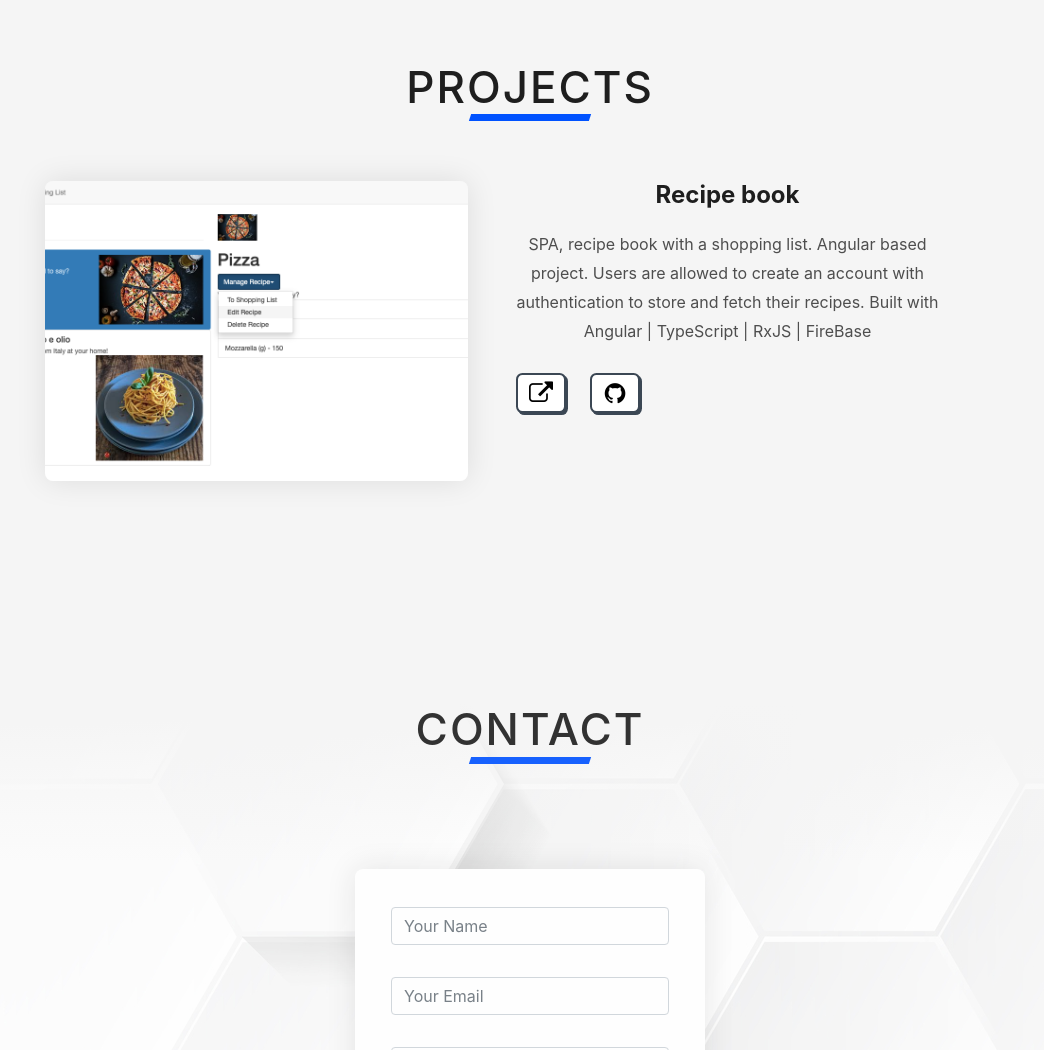
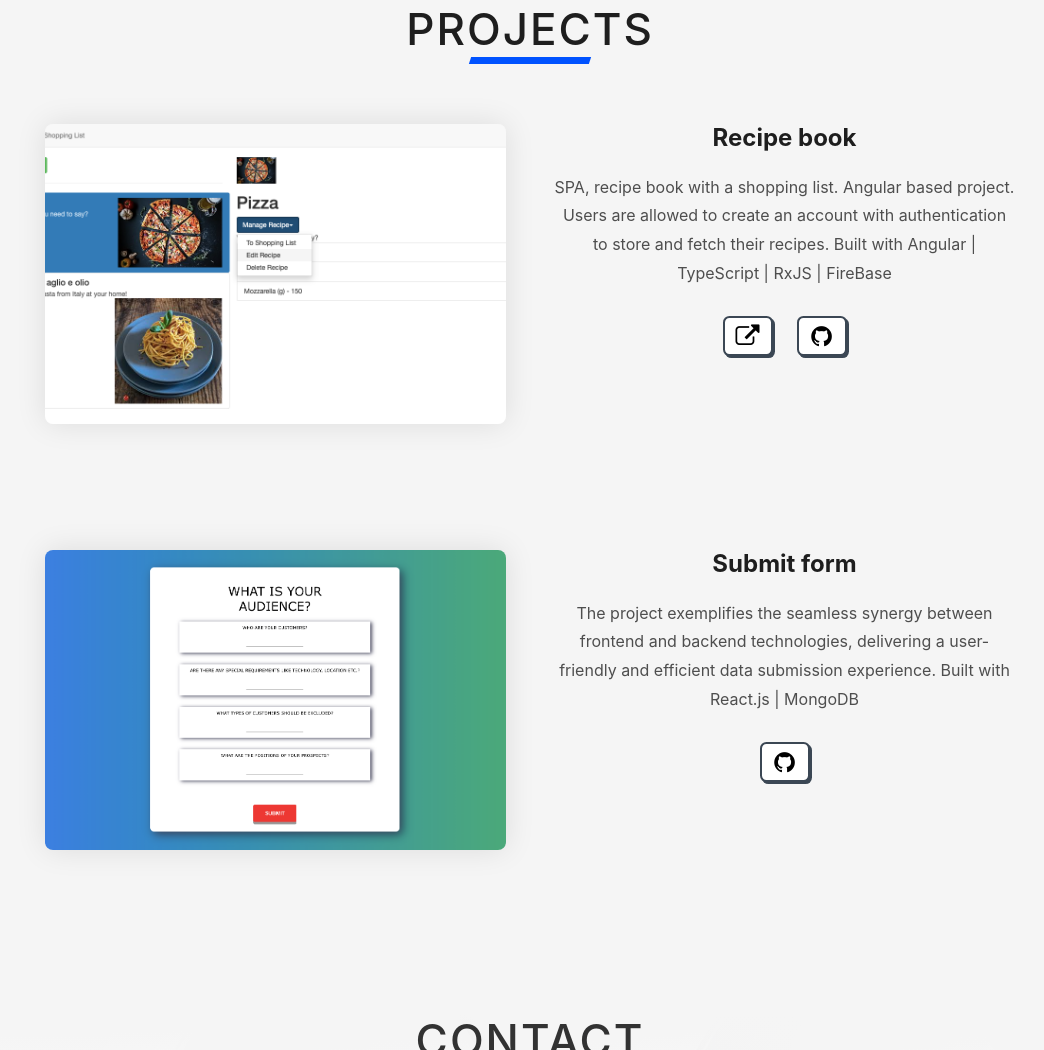
Before and after one commit to ap-net/adrianpiekarz.dev, a plain HTML site: page index.html in a window 1280 px wide. Shown: the part 1697-2747 px from the top of the page, without its empty margins (110-1154 px from the left). Drawn offline with Linux system fonts and the light colour scheme; a script that the page names is missing; files whose address does not match are found by name.

Commit message:
second project added

```diff
--- a/css/style.css
+++ b/css/style.css
@@ -906,7 +906,8 @@ a:hover {
 //--//-->   PORTFOLIO
 ======================================*/
 .boxes {
-    display: grid;
+    display: flex;
+    flex-direction: column;
     flex-wrap: wrap;
   grid-template-columns: auto auto;
   gap: 76px;
@@ -969,6 +970,7 @@ a:hover {
 }
 
 .links {
+  justify-content: center;
   display: flex;
   gap: 24px;
 }
--- a/index.html
+++ b/index.html
@@ -146,12 +146,12 @@
                     <h3 class="box_title">Recipe book</h3>
                     <p>SPA, recipe book with a shopping list. Angular based project. Users are allowed to create an account with authentication to store and fetch their recipes. Built with Angular | TypeScript | RxJS | FireBase</p>
                     <div class="links">
-                     <a href="https://rookieapp-olfh-kw0pajg17-ap-net.vercel.app/auth">
+                     <a href="https://rookieapp-olfh-kw0pajg17-ap-net.vercel.app/auth" target="_blank">
                         <button class="smallButton" title="Visit">
                         <i class="fa fa-external-link">
                         </i>
                         </button>
-                     <a href="https://github.com/ap-net/rookieapp"><button class="smallButton" title="Github">
+                     <a href="https://github.com/ap-net/rookieapp" target="_blank"><button class="smallButton" title="Github">
                          <i class="fa fa-github"></i>
                      </button>
                     </a>
@@ -159,6 +159,27 @@
                   </div>
                 </div>
               </div>
+
+              <div class="box">
+                <img src="/img/project-2.png" class="box_image">
+                <div class="box_info">
+                    <h3 class="box_title">Submit form</h3>
+                    <p>The project exemplifies the seamless synergy between frontend and backend technologies, delivering a user-friendly and efficient data submission experience. Built with React.js | MongoDB</p>
+                    <div class="links">
+                     <!-- <a href="https://rookieapp-olfh-kw0pajg17-ap-net.vercel.app/auth" target="_blank">
+                        <button class="smallButton" title="Visit"> -->
+                        <!-- <i class="fa fa-external-link">
+                        </i>      -->
+                        </button>
+                     <a href="https://github.com/ap-net/SubmitForm" target="_blank"><button class="smallButton" title="Github">
+                         <i class="fa fa-github"></i>
+                     </button>
+                    </a>
+                   </a>
+                  </div>
+                </div>
+              </div>
+
             </div>
           </div>
         </div>
```
Also changed, not shown: img/project-2.png (added).
